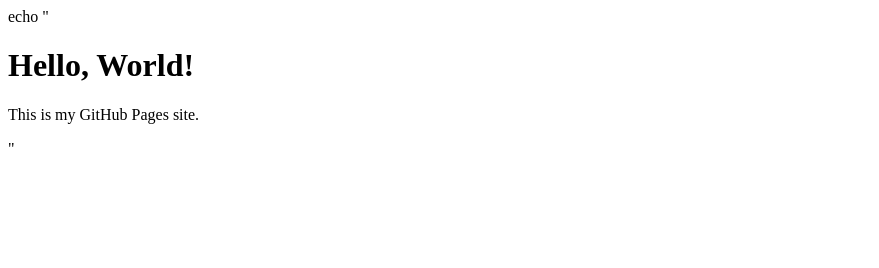
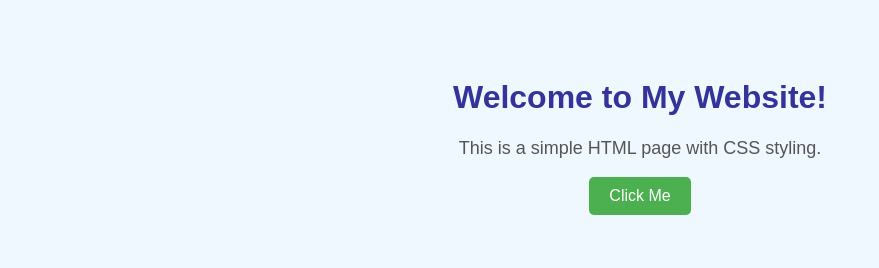
Before and after one commit to Precilitha-T/Task6--hosting-a-static-website, a plain HTML site: page index.html in a window 1280 px wide. Shown: the whole page, without its empty margins (0-879 px from the left). Drawn offline with Linux system fonts and the light colour scheme.

Commit message:
my static website

```diff
--- a/index.html
+++ b/index.html
@@ -1,10 +1,42 @@
-echo "<!DOCTYPE html>
+<!DOCTYPE html>
 <html>
 <head>
-    <title>My GitHub Page</title>
+  <title>My Styled Web Page</title>
+  <style>
+    body {
+      background-color: #f0f8ff;
+      font-family: Arial, sans-serif;
+      text-align: center;
+      padding: 50px;
+    }
+
+    h1 {
+      color: #333399;
+    }
+
+    p {
+      color: #555;
+      font-size: 18px;
+    }
+
+    button {
+      background-color: #4CAF50;
+      color: white;
+      border: none;
+      padding: 10px 20px;
+      font-size: 16px;
+      cursor: pointer;
+      border-radius: 5px;
+    }
+
+    button:hover {
+      background-color: #45a049;
+    }
+  </style>
 </head>
 <body>
-    <h1>Hello, World!</h1>
-    <p>This is my GitHub Pages site.</p>
+  <h1>Welcome to My Website!</h1>
+  <p>This is a simple HTML page with CSS styling.</p>
+  <button onclick="alert('Hello!')">Click Me</button>
 </body>
-</html>"
+</html>
```
